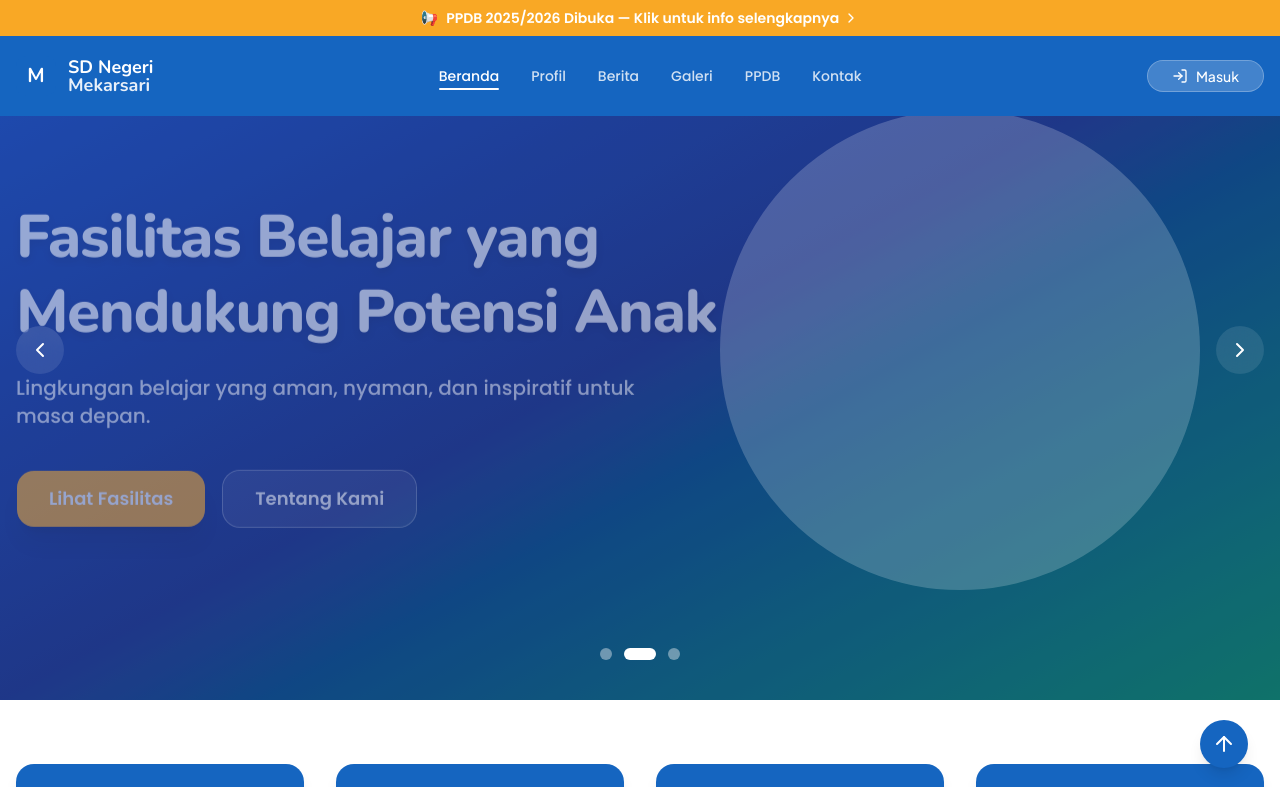
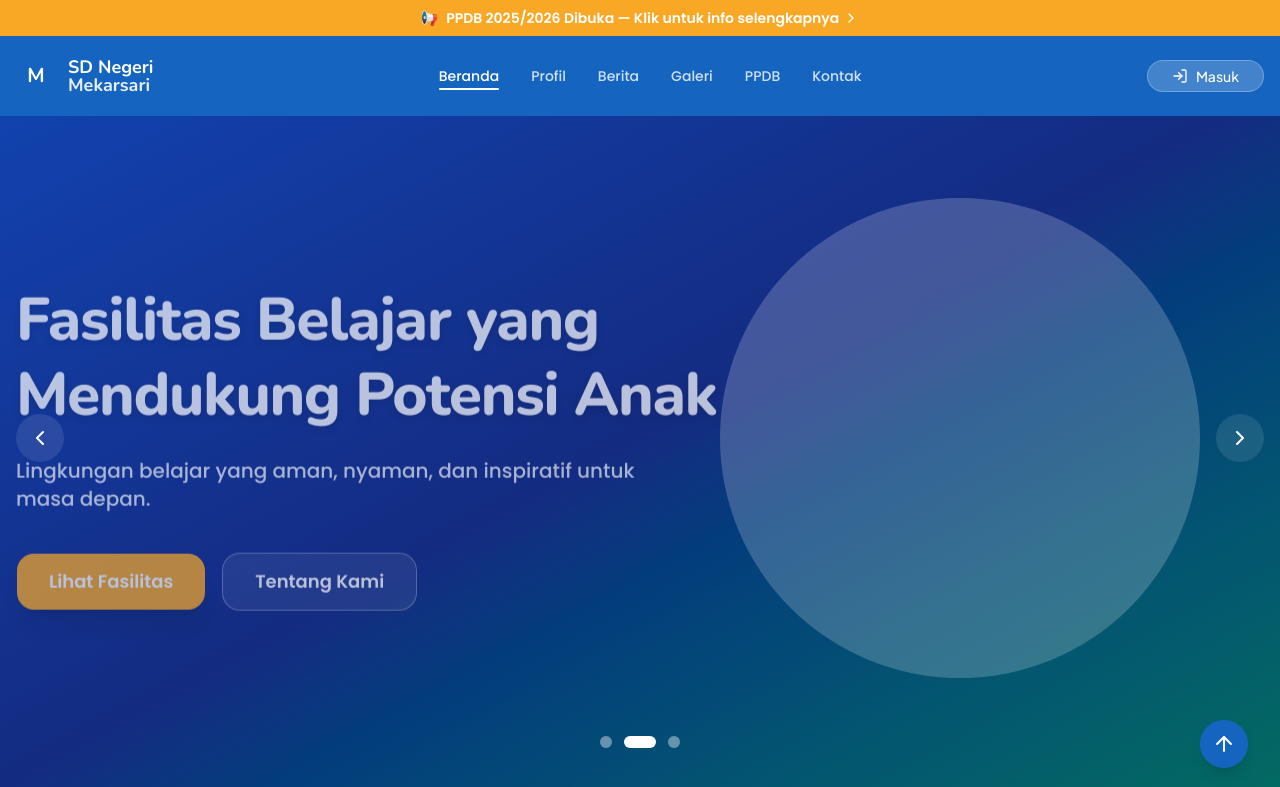
Before and after one commit to IrfanZain1892/SD, a React (Vite) app: page / in a window 1280 px wide. Shown: the top 787 px of the page. Built offline with nearby package versions, Linux system fonts and the light colour scheme.

Commit message:
fix: padding top layout dan navbar

```diff
--- a/src/components/layout/PublicLayout.tsx
+++ b/src/components/layout/PublicLayout.tsx
@@ -7,7 +7,7 @@ export const PublicLayout: React.FC = () => {
   return (
     <div className="flex flex-col min-h-screen">
       <Navbar />
-      <main className="flex-grow">
+      <main className="flex-grow pt-[88px]">
         <Outlet />
       </main>
       <Footer />
```
